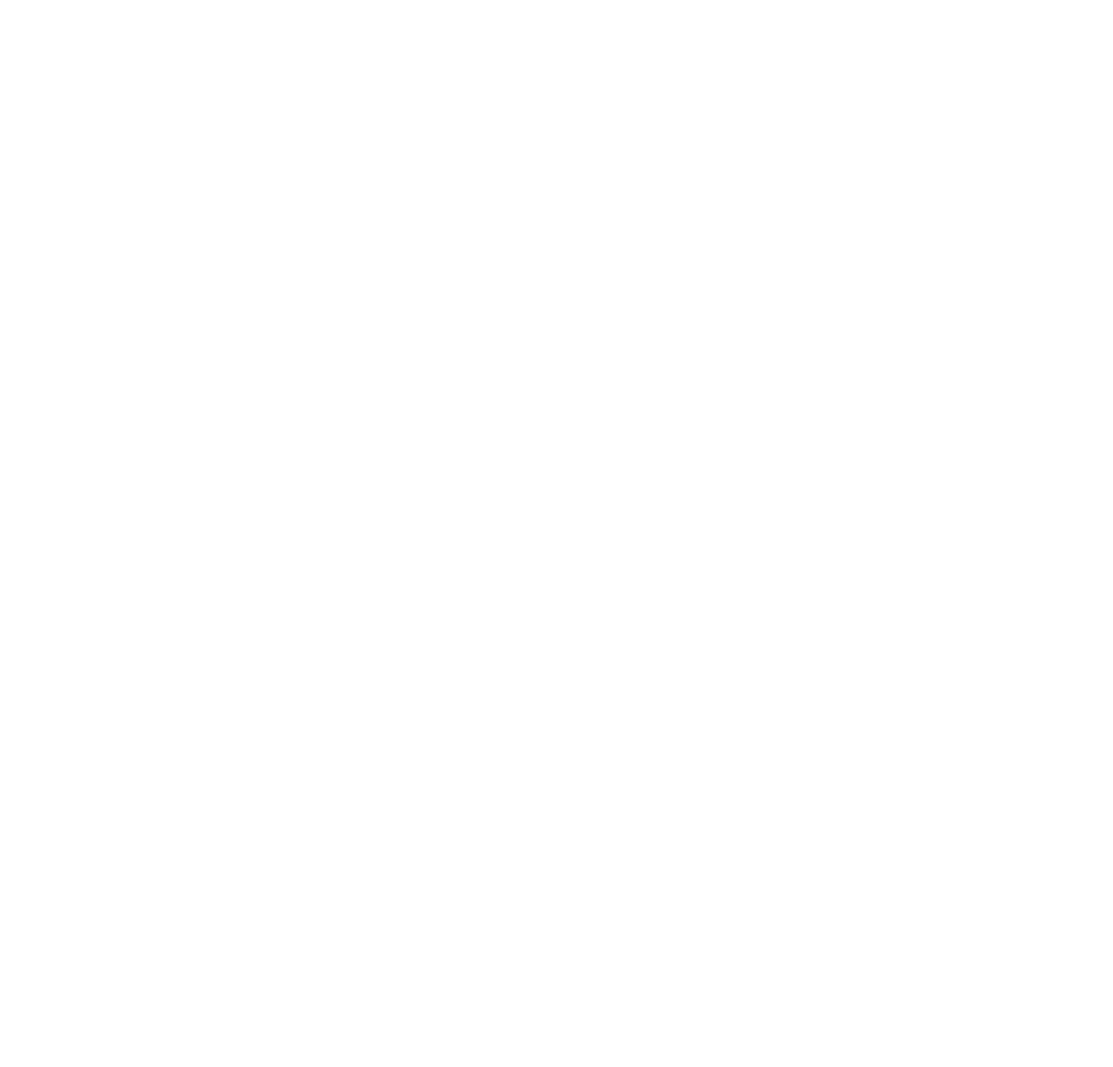
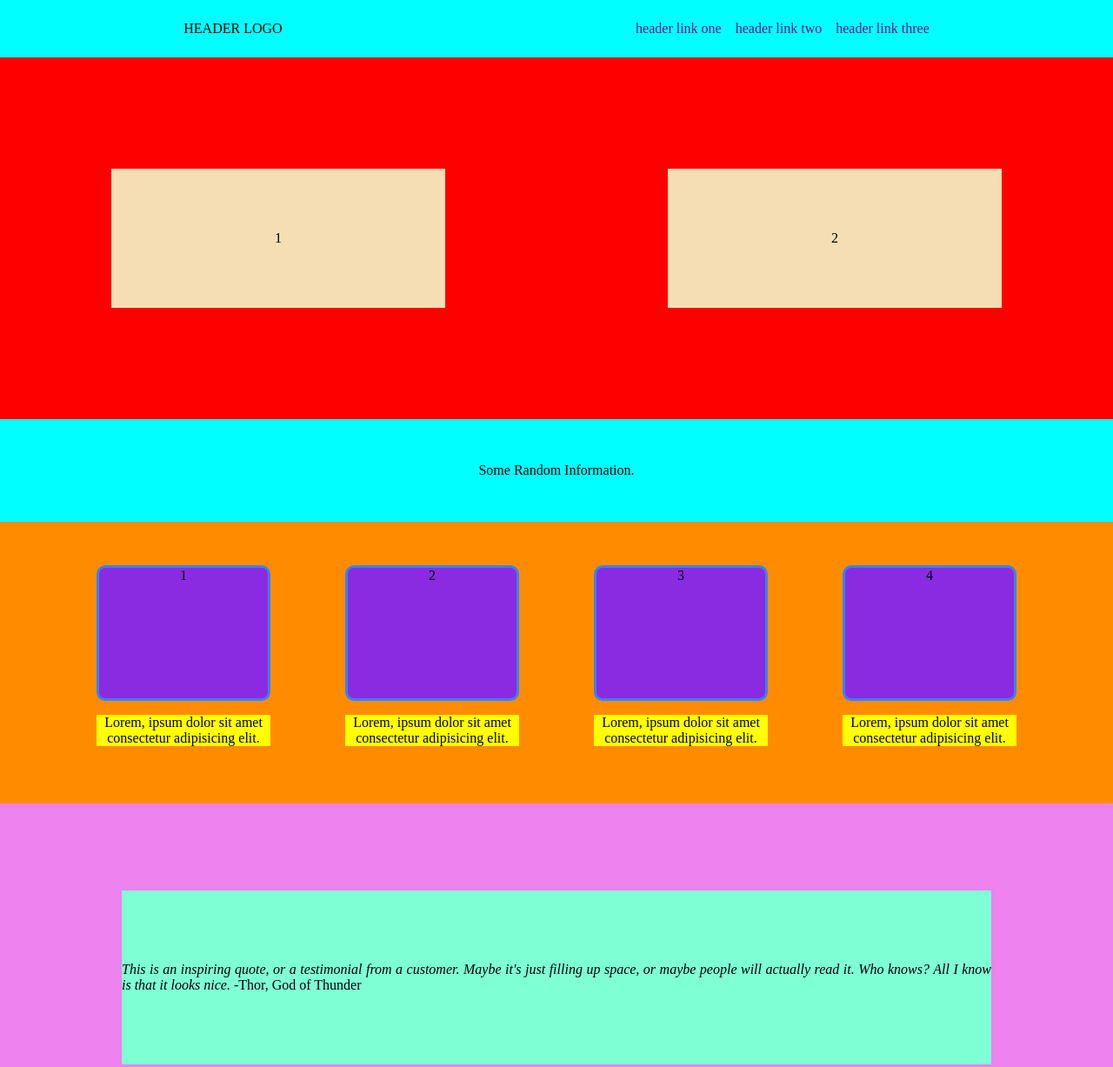
Before and after one commit to p1nh4/lading-page, a plain HTML site: page index.html in a window 1280 px wide. Shown: the whole page at 87% size. Before the commit the page ends 800 px from the top, so only its background shows below. Drawn offline with Linux system fonts and the light colour scheme.

Commit message:
Creating basic layout
- First draft of the HTML and CSS layout
- Creating the header with content and navigation
links
- Adding three sections within the header and
content
- Basic styling applied to the header, container
and main elements

```diff
--- a/index.html
+++ b/index.html
@@ -8,5 +8,67 @@
 </head>
 <body>
 
+    <div class="header">
+        <div class="left">
+            <div class="logo">
+                HEADER LOGO
+            </div>
+        </div>
+        <div class="right">
+            <ul>
+                <li><a href="">header link one</a></li>
+                <li><a href="">header link two</a></li>
+                <li><a href="">header link three</a></li>
+            </ul>
+        </div>
+    </div>
+
+    <div class="container">
+            <div class="container-header">1</div>
+            <div class="container-header">2</div>
+    </div>
+
+    <main>
+        <section>
+            <div class="title-section">
+                Some Random Information.
+            </div>
+        </section>
+        <section>
+            <div class="main-container">
+                <div class="wrapper">
+                    <div class="boxes">1</div>
+                    <p class="max-p">Lorem, ipsum dolor sit amet consectetur adipisicing elit.</p>
+                </div>
+                <div class="wrapper">
+                    <div class="boxes">2</div>
+                    <p class="max-p">Lorem, ipsum dolor sit amet consectetur adipisicing elit.</p>
+                </div>
+                <div class="wrapper">
+                    <div class="boxes">3</div>
+                    <p class="max-p">Lorem, ipsum dolor sit amet consectetur adipisicing elit.</p>
+                </div>
+                <div class="wrapper">
+                    <div class="boxes">4</div>
+                    <p class="max-p">Lorem, ipsum dolor sit amet consectetur adipisicing elit.</p>
+                </div>
+            </div>
+        </section>
+
+        <section>
+            <div class="main-container-two">
+                <div class="citation">
+                    <p><cite>This is an inspiring quote, or a testimonial from a customer. Maybe it's just filling up space, or maybe people will actually read it. Who knows? All I know is that it looks nice.</cite>
+                    -Thor, God of Thunder</p>
+                </div>
+            </div>
+            </div>
+        </section>
+
+        <section></section>
+    </main>
+
+    <footer></footer>
+
 </body>
 </html>
--- a/styles.css
+++ b/styles.css
@@ -0,0 +1,128 @@
+/* TAGS */
+
+body {
+    margin: 0;
+    background-color: #eee;
+}
+
+
+/* aplicado aos links do header */
+ul {
+    list-style-type: none;
+    display: flex;
+    margin: o;
+    padding: 0;
+    gap: 16px;
+}
+
+/* tirar o sublinhado do link */
+a {
+    text-decoration: none;
+}
+
+
+
+/* CLASSES */
+
+
+/* aplicado ao header  */
+.header {
+    padding: 8px;
+    display: flex;
+    justify-content: space-around;
+    background-color: aqua;
+}
+
+.left, .right {
+    display: flex;
+    align-items: center;
+    /* gap: 16px; */
+}
+
+
+/* aplicado ao container abaixo do header */
+.container {
+    display: flex;
+    /* justify-content: space-around; */
+    margin: 0;
+    padding: 0;
+    background-color: red;
+    gap: 0;
+}
+
+.container-header {
+    display: flex;
+    align-items: center;
+    justify-content: center;
+    margin: 8em;
+    /* padding: 2em; */
+    height: 10em;
+    width: 30em;
+    background-color: wheat;
+    /* gap: 0; */
+}
+
+
+/* aplicado a primeira section main  */
+.title-section {
+    display: flex;
+    align-items: center;
+    justify-content: center;
+    background-color: aqua;
+    /* margin: 50px; */
+    padding: 50px;
+}
+
+.main-container {
+    padding: 50px;
+    display: flex;
+    justify-content: space-evenly;
+    gap: 25px;
+    /* align-items: center; */
+    background-color: darkorange;
+}
+
+.wrapper {
+    display: flex;
+    flex-direction: column;
+    text-align: center;
+}
+
+.boxes {
+    height: 150px;
+    border: 3px solid #3882f6;
+    border-radius: 10px;
+    background-color: blueviolet;
+}
+
+/* tamanho maximo descrição boxes */
+.max-p {
+    max-width: 200px;
+    background-color: yellow;
+}
+
+/* aplicado a segunda section do main */
+.main-container-two {
+    padding: 100px;
+    display: flex;
+    justify-content: center;
+    align-items: center;
+    background-color: violet;
+}
+
+.citation {
+    width: 1000px;
+    height: 200px;
+    display: flex;
+    align-items: center;
+    text-align: justify;
+    background-color: aquamarine;
+}
+
+.text {
+    display: flex;
+    /* justify-content: center; */
+    /* align-items: center; */
+    /* text-align: center; */
+    /* background-color: brown; */
+}
```
